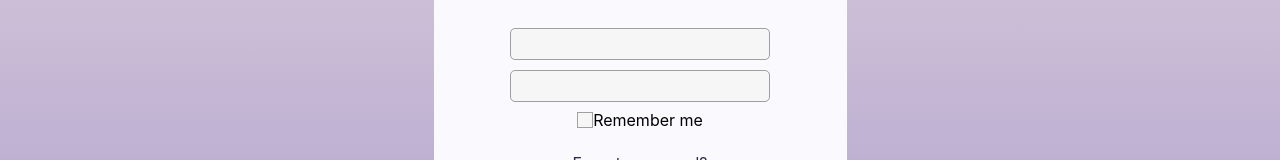
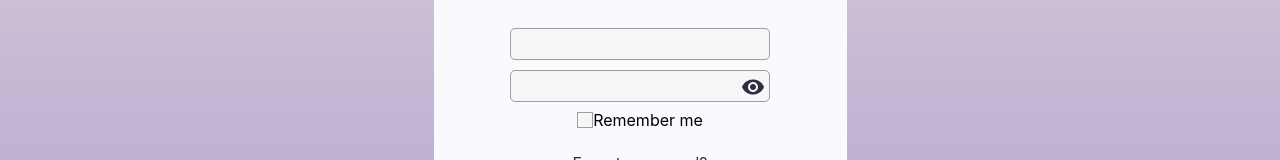
Before and after one commit to BrilAlex/study-cards, a React (Create React App) app: page /#/login in a window 1280 px wide. Shown: the part 253-413 px from the top of the page. Built offline with nearby package versions, Linux system fonts and the light colour scheme; no server answers.

Commit message:
InputPassword added to LoginForm and NewPassword

```diff
--- a/src/sc2-features/f1-auth/Login/ui/LoginForm.tsx
+++ b/src/sc2-features/f1-auth/Login/ui/LoginForm.tsx
@@ -7,6 +7,7 @@ import {LoginThunkTC} from "../bll/loginReducer";
 import {NavLink} from "react-router-dom";
 import {PATH} from "../../../../sc1-main/m1-ui/Main/Pages";
 import {useAppDispatch} from "../../../../sc1-main/m2-bll/store";
+import {InputPassword} from "../../../../sc1-main/m1-ui/common/components/c4-InputPassword/InputPassword";
 
 type FormikErrorType = {
   email?: string
@@ -53,8 +54,7 @@ export const LoginForm = () => {
           {...formik.getFieldProps('email')}
         />
         {formik.errors.email && formik.touched.email && <div style={{color: "red"}}>{formik.errors.email}</div>}
-        <InputText
-          type="password"
+        <InputPassword
           {...formik.getFieldProps('password')}
         />
         {formik.errors.password && formik.touched.password &&
--- a/src/sc2-features/f1-auth/NewPassword/NewPassword.tsx
+++ b/src/sc2-features/f1-auth/NewPassword/NewPassword.tsx
@@ -1,11 +1,11 @@
 import s from "../../../sc1-main/m1-ui/App.module.css";
-import {InputText} from "../../../sc1-main/m1-ui/common/components/c1-InputText/InputText";
 import {Button} from "../../../sc1-main/m1-ui/common/components/c2-Button/Button";
 import {useEffect, useState} from "react";
 import {Navigate, useParams} from "react-router-dom";
 import {setNewPasswordErrorAC, setNewPasswordSuccessAC, setNewPasswordTC} from "./newPasswordReducer";
 import {useAppDispatch, useAppSelector} from "../../../sc1-main/m2-bll/store";
 import {PATH} from "../../../sc1-main/m1-ui/Main/Pages";
+import {InputPassword} from "../../../sc1-main/m1-ui/common/components/c4-InputPassword/InputPassword";
 
 export const NewPassword = () => {
     const dispatch = useAppDispatch();
@@ -35,7 +35,11 @@ export const NewPassword = () => {
         <div className={s.smallContainer}>
             <h1>It-incubator</h1>
             <h2>Create new password</h2>
-            <InputText type={"password"} value={password} onChangeText={setPassword} placeholder={'Password'}/>
+            <InputPassword
+              value={password}
+              onChangeText={setPassword}
+              placeholder={'Password'}
+            />
             <p>Create new password and we will send you further instructions to email</p>
             <Button onClick={buttonHandler}>Create new password</Button>
             {error && <p style={{color: "red"}}>{error}</p>}
--- a/src/sc2-features/f4-cardsList/ui/CardsList.tsx
+++ b/src/sc2-features/f4-cardsList/ui/CardsList.tsx
@@ -16,7 +16,6 @@ export const CardsList = () => {
   const cardsPack_ID = urlParams.cardPackID;
 
   const user_ID = useAppSelector(state => state.profile.user._id);
-  const isLoading = useAppSelector<boolean>(state => state.app.appIsLoading);
   const cards = useAppSelector<null | Array<CardType>>(state => state.cardsList.cards);
   const cardsTotalCount = useAppSelector<number>(state => state.cardsList.cardsTotalCount);
   const pageSize = useAppSelector<number>(store => store.cardsList.pageCount);
@@ -44,10 +43,6 @@ export const CardsList = () => {
 
   if (!user_ID) {
     return <Navigate to={PATH.PACKS_LIST}/>
-  }
-
-  if (isLoading) {
-    return <MiniSpinner/>;
   }
 
   return (
```
